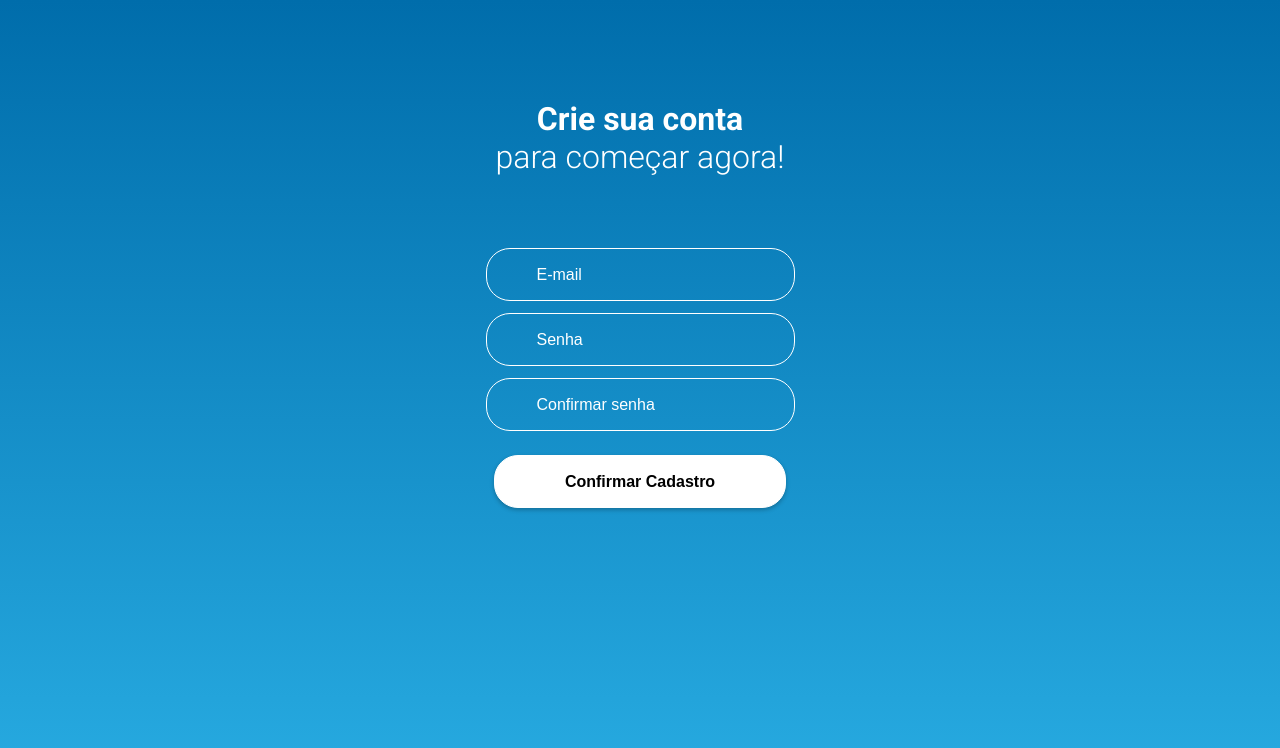
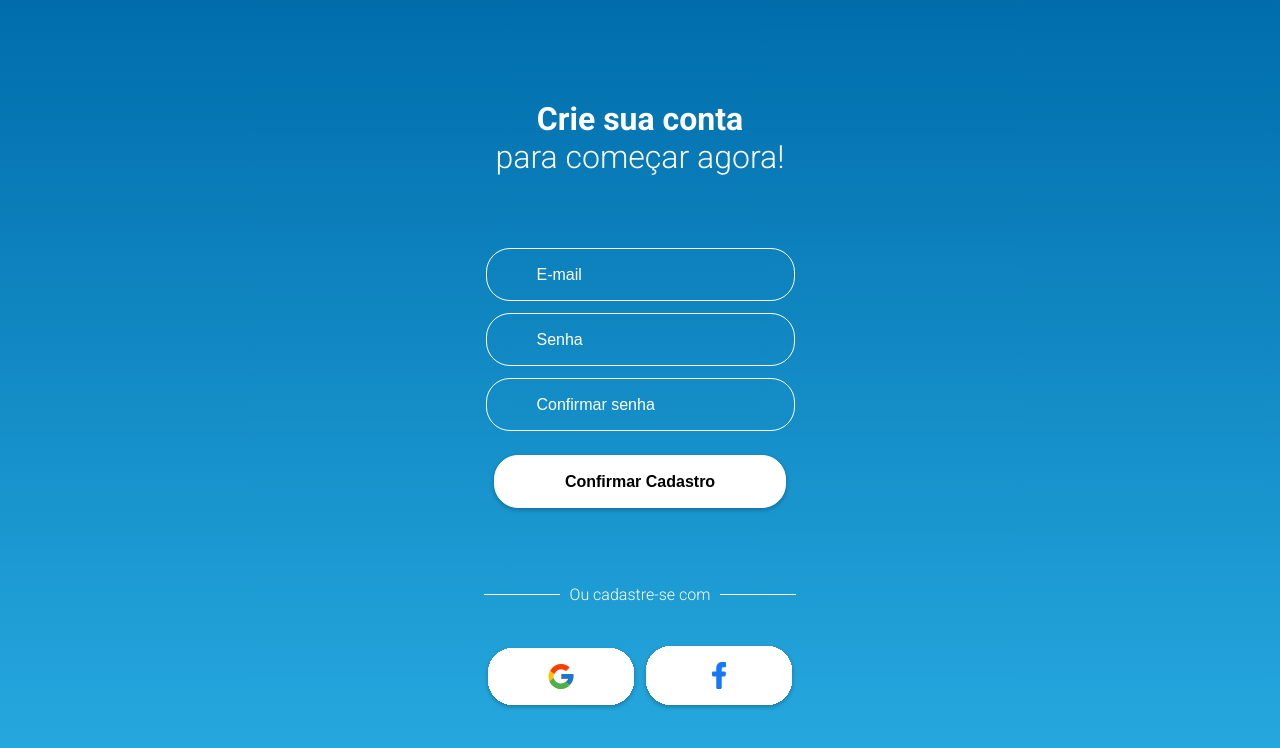
Before and after one commit to LucasAlbuquerque04/guia-rio-project, a plain HTML site: page tela_de_cadastro.html in a window 1280 px wide. Drawn offline with Linux system fonts and the light colour scheme.

Commit message:
Base tela de login
Passando design para o código sem funcionalidades

```diff
--- a/cadastro.css
+++ b/cadastro.css
@@ -6,31 +6,21 @@
   box-sizing: border-box;
   position: relative;
   border: none;
-
-
-
 }
 
 html {
   background: linear-gradient(180deg, #28ACE2 0%,#006DAB  100%);
   scroll-behavior: smooth;
   transition: 1s ease-in-out;
-
 }
 
 html, body {
   height: 100%;
-
-
-
 }
 
 body {
-
   font-family: 'Roboto', sans-serif;
   background: linear-gradient(180deg, #006DAB 0%, #28ACE2 100%) center no-repeat;
-
-
 }
 
 @media only screen and (max-width: 375px) {
@@ -94,7 +84,6 @@ header {
   font-size: 16px;
   line-height: 19px;
   padding: 16px 50px;
-
   margin-top: 72px;
   background-color: rgba(0, 255, 255, 0);
   border: 1px solid #ffffff;
@@ -165,3 +154,39 @@ button:hover{
   -webkit-transform: scale(1.1);
   transform: scale(1.1);
 }
+
+fieldset {
+   margin-top: 72px;
+   border-top: 1px solid #ffffff;
+   border-bottom: none;
+   border-left: none;
+   border-right: none;
+   display: block;
+   text-align: center;
+}
+
+fieldset legend {
+   padding: 5px 10px;
+   color: #FFFFFF;
+   font-style: normal;
+   font-weight: 300;
+   font-size: 16px;
+   line-height: 19px;
+}
+
+.btn {
+  display: inline-block;
+  margin-top: 35px;
+  margin-bottom: 70px;
+}
+
+
+.btn {
+  transition: all 0.5s;
+  cursor: pointer;
+}
+
+.btn:hover{
+  -webkit-transform: scale(1.1);
+  transform: scale(1.1);
+}
--- a/tela_de_cadastro.html
+++ b/tela_de_cadastro.html
@@ -31,6 +31,15 @@
                 Confirmar Cadastro
               </button>
           </div>
+          <fieldset class="Produtos">
+            <legend>Ou cadastre-se com</legend>
+        </fieldset>
+        <div class="btn">
+          <img src="imagens/google_button.svg" alt="">
+        </div>
+        <div class="btn">
+          <img src="imagens/facebook_button.svg" alt="">
+        </div>
         </form>
       </main>
     </div>
```
Also changed, not shown: imagens/facebook_button.svg (added), imagens/google_button.svg (added).
